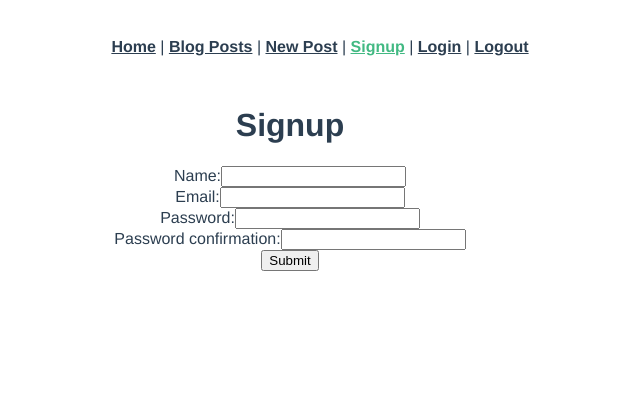
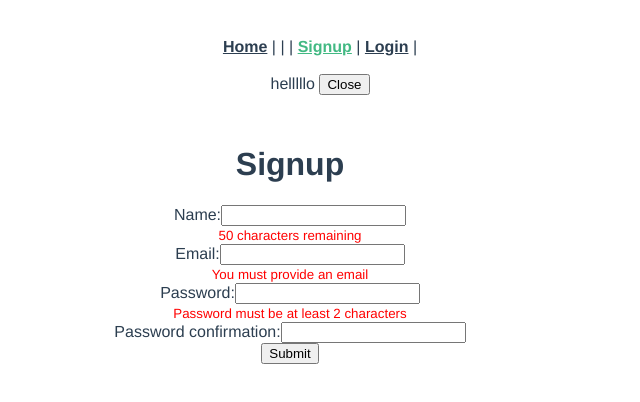
Before and after one commit to caseycantrell/blog-frontend-app, a Vue app: page /signup in a window 1280 px wide. Shown: the top 402 px of the page, without its empty margins (350-990 px from the left). Built offline with nearby package versions, Linux system fonts and the light colour scheme.

Commit message:
adds dynamic test displays and dayjs library

```diff
--- a/package.json
+++ b/package.json
@@ -10,6 +10,7 @@
   "dependencies": {
     "axios": "^0.22.0",
     "core-js": "^3.6.5",
+    "dayjs": "^1.10.7",
     "vue": "^2.6.11",
     "vue-router": "^3.2.0"
   },
--- a/src/App.vue
+++ b/src/App.vue
@@ -3,15 +3,21 @@
     <div id="nav">
       <router-link to="/">Home</router-link>
       |
-      <router-link to="/posts">Blog Posts</router-link>
+      <router-link v-if="isLoggedIn()" to="/posts">Blog Posts</router-link>
       |
-      <router-link to="/posts/new">New Post</router-link>
+      <router-link v-if="isLoggedIn()" to="/posts/new">New Post</router-link>
       |
-      <router-link to="/signup">Signup</router-link>
+      <router-link v-if="!isLoggedIn()" to="/signup">Signup</router-link>
       |
-      <router-link to="/login">Login</router-link>
+      <router-link v-if="!isLoggedIn()" to="/login">Login</router-link>
       |
-      <router-link to="/logout">Logout</router-link>
+      <router-link v-if="isLoggedIn()" to="/logout">Logout</router-link>
+      <br />
+      <br />
+      <div v-if="flashMessage">
+        {{ flashMessage }}
+        <button v-on:click="flashMessage = ''">Close</button>
+      </div>
     </div>
     <router-view />
   </div>
@@ -44,3 +50,21 @@ div {
   color: #42b983;
 }
 </style>
+
+<script>
+export default {
+  data: function () {
+    return {
+      flashMessage: "helllllo",
+    };
+  },
+  methods: {
+    isLoggedIn: function () {
+      return localStorage.jwt;
+    },
+    getUserId: function () {
+      return localStorage.user_id;
+    },
+  },
+};
+</script>
--- a/src/views/Home.vue
+++ b/src/views/Home.vue
@@ -1,16 +1,21 @@
 <template>
   <div class="home">
     <h1>{{ message }}</h1>
+    <h2 v-if="!$parent.isLoggedIn()">Please login to continue.</h2>
   </div>
 </template>
 
-<style></style>
+<style scoped>
+h2 {
+  color: red;
+}
+</style>
 
 <script>
 export default {
   data: function () {
     return {
-      message: "Welcome to this dope af blog page. Click around playa.",
+      message: "Welcome to this dope af blog page.",
     };
   },
   created: function () {},
--- a/src/views/Login.vue
+++ b/src/views/Login.vue
@@ -35,6 +35,7 @@ export default {
         .then((response) => {
           axios.defaults.headers.common["Authorization"] = "Bearer " + response.data.jwt;
           localStorage.setItem("jwt", response.data.jwt);
+          localStorage.setItem("user_id", response.data.user_id);
           this.$router.push("/posts");
         })
         .catch((error) => {
--- a/src/views/Logout.vue
+++ b/src/views/Logout.vue
@@ -9,6 +9,7 @@ export default {
   created: function () {
     delete axios.defaults.headers.common["Authorization"];
     localStorage.removeItem("jwt");
+    localStorage.removeItem("user_id");
     this.$router.push("/login");
   },
 };
--- a/src/views/PostsNew.vue
+++ b/src/views/PostsNew.vue
@@ -2,6 +2,7 @@
   <div class="posts-new">
     <form v-on:submit.prevent="createPost()">
       <h1>Create Post</h1>
+      <img v-if="status" :src="`https://http.cat/${status}`" alt="" />
       <ul>
         <li v-for="error in errors" v-bind:key="error">{{ error }}</li>
       </ul>
@@ -16,6 +17,8 @@
       <div>
         <label>Body:</label>
         <input type="text" v-model="newPostParams.body" />
+        <br />
+        <small>{{ 500 - newPostParams.body.length }} characters remaining.</small>
       </div>
       <br />
       <input type="submit" value="Create" />
@@ -26,16 +29,23 @@
     newPostParams: {{ newPostParams }}
   </div>
 </template>
-
+<style scoped>
+img {
+  width: 500px;
+}
+</style>
 <script>
 import axios from "axios";
 
 export default {
   data: function () {
     return {
-      newPostParams: {},
+      newPostParams: {
+        body: "",
+      },
       errors: [],
       posts: [],
+      status: null,
     };
   },
   methods: {
@@ -44,9 +54,11 @@ export default {
         .post("/posts", this.newPostParams)
         .then((response) => {
           console.log(response.data);
+          this.$parent.flashMessage = "Post created successfully!";
           this.$router.push("/posts");
         })
         .catch((error) => {
+          this.status = error.response.status;
           this.errors = error.response.data.errors;
         });
     },
--- a/src/views/PostsShow.vue
+++ b/src/views/PostsShow.vue
@@ -3,14 +3,23 @@
     <h2>{{ post.title }}</h2>
     <img :src="post.image" alt="" />
     <h3>{{ post.body }}</h3>
-    <router-link :to="`/posts/${post.id}/edit`">Edit Post</router-link>
-    <br />
-    <br />
-    <button v-on:click="destroyPost()">Delete</button>
+    <p>Created by: {{ post.user_id }}</p>
+    <p>Created: {{ relativeDate(post.created_at) }}</p>
+    <p></p>
+    <div v-if="$parent.getUserId() == post.user_id">
+      <router-link :to="`/posts/${post.id}/edit`">Edit Post</router-link>
+      <br />
+      <br />
+      <button v-on:click="destroyPost()">Delete Post</button>
+    </div>
   </div>
 </template>
 
 <script>
+import dayjs from "dayjs";
+var relativeTime = require("dayjs/plugin/relativeTime");
+dayjs.extend(relativeTime);
+
 import axios from "axios";
 export default {
   data: function () {
@@ -34,6 +43,9 @@ export default {
         });
       }
     },
+    relativeDate: function (created_at) {
+      return dayjs(created_at).fromNow();
+    },
   },
 };
 </script>
--- a/src/views/Signup.vue
+++ b/src/views/Signup.vue
@@ -8,31 +8,49 @@
       <div>
         <label>Name:</label>
         <input type="text" v-model="newUserParams.name" />
+        <br />
+        <small>{{ 50 - newUserParams.name.length }} characters remaining</small>
       </div>
       <div>
         <label>Email:</label>
         <input type="email" v-model="newUserParams.email" />
+        <br />
+        <small v-if="newUserParams.email.length == 0">You must provide an email</small>
       </div>
       <div>
         <label>Password:</label>
         <input type="password" v-model="newUserParams.password" />
+        <br />
+        <small v-if="newUserParams.password.length < 2">Password must be at least 2 characters</small>
+        <small v-if="newUserParams.password.length > 20">Password cannot be more than 20 characters</small>
       </div>
       <div>
         <label>Password confirmation:</label>
         <input type="password" v-model="newUserParams.password_confirmation" />
+        <br />
+        <small v-if="newUserParams.password !== newUserParams.password_confirmation">Passwords must match!</small>
       </div>
       <input type="submit" value="Submit" />
     </form>
   </div>
 </template>
-
+<style scoped>
+small {
+  color: red;
+}
+</style>
 <script>
 import axios from "axios";
 
 export default {
   data: function () {
     return {
-      newUserParams: {},
+      newUserParams: {
+        name: "",
+        email: "",
+        password: "",
+        password_confirmation: "",
+      },
       errors: [],
     };
   },
```
Also changed, not shown: 1 other file (tests, documents, lock files or other folders).
